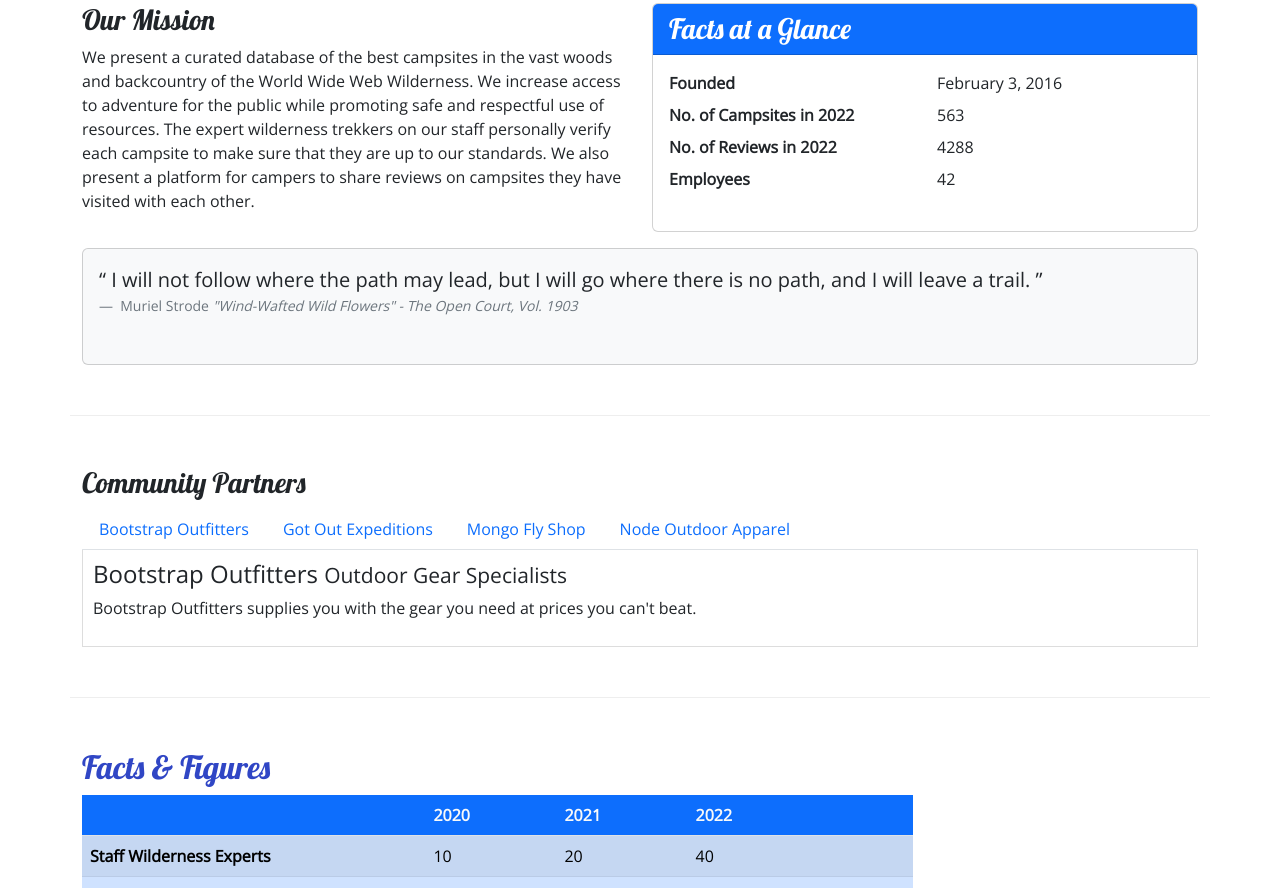
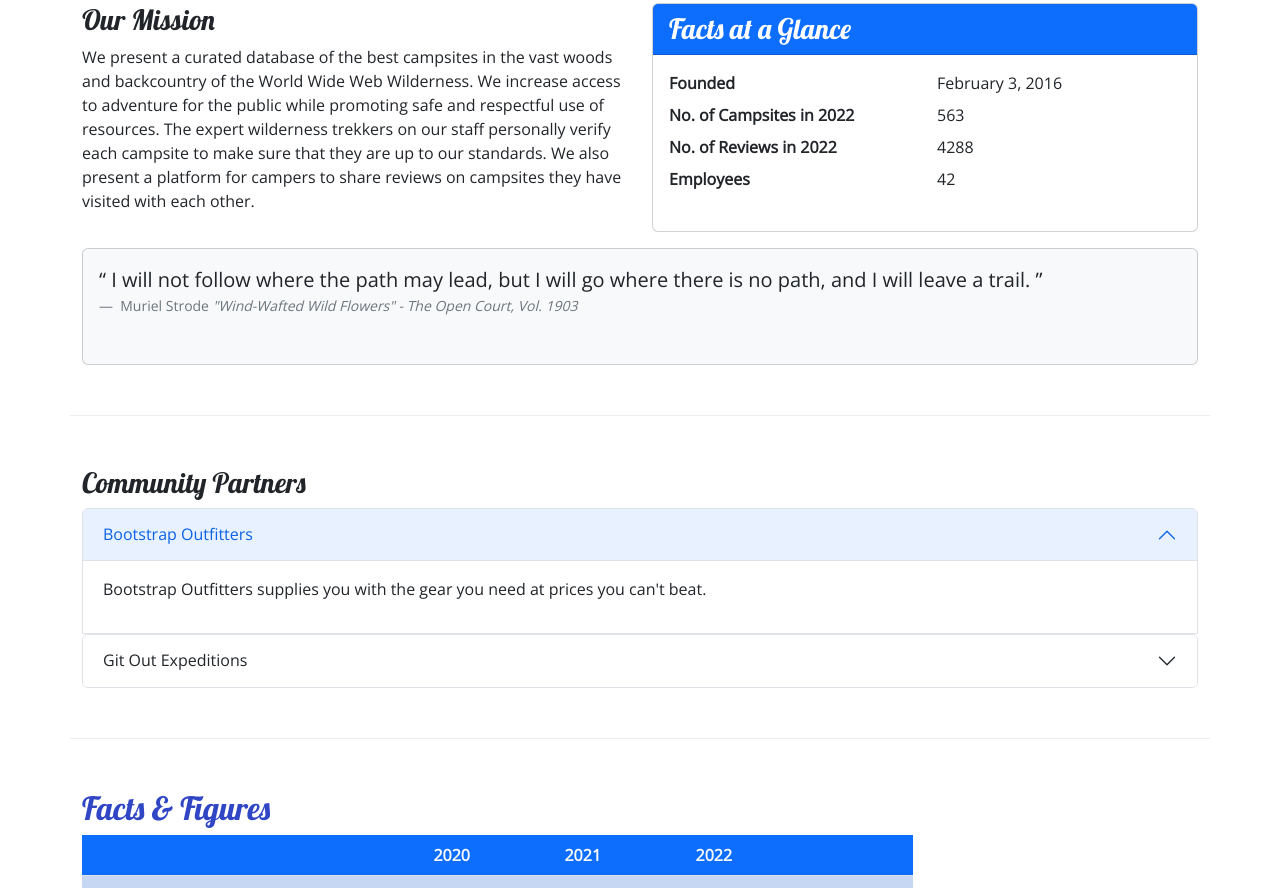
Before and after one commit to hisham-maarraoui/Nucamp-fictional, a plain HTML site: page aboutus.html in a window 1280 px wide. Shown: the part 378-1266 px from the top of the page. Drawn offline with nearby package versions, Linux system fonts and the light colour scheme.

Commit message:
Week 3 Workshop Assignment

```diff
--- a/aboutus.html
+++ b/aboutus.html
@@ -111,20 +111,27 @@
             <div>
                 <div class="col">
                     <h3>Community Partners</h3>
-                    <ul class="nav nav-tabs">
-                        <li class="nav-item active"><a class="nav-link" href="#bootstrap" role="tab" data-bs-toggle="tab">Bootstrap Outfitters</a></li>
-                        <li class="nav-item"><a class="nav-link" href="#git" role="tab" data-bs-toggle="tab">Got Out Expeditions</a></li>
-                        <li class="nav-item"><a class="nav-link" href="#mongo" role="tab" data-bs-toggle="tab">Mongo Fly Shop</a></li>
-                        <li class="nav-item"><a class="nav-link" href="#node" role="tab" data-bs-toggle="tab">Node Outdoor Apparel</a></li>
-                    </ul>
-                    <div class="tab-content">
-                        <div role="tabpanel" class="tab-pane fade show active" id="bootstrap">
-                            <h4>Bootstrap Outfitters <small>Outdoor Gear Specialists</small></h4>
-                            <p class="d-none d-sm-block">Bootstrap Outfitters supplies you with the gear you need at prices you can't beat.</p>
+                    <div id="accordionExample" class="accordion">
+                        <div class="accordion-item">
+                            <h4 class="accordion-header">
+                                <button class="accordion-button" type="button" data-bs-toggle="collapse" data-bs-target="#bootstrap">Bootstrap Outfitters
+                                    </button>
+                            </h4>
+                            <div id="bootstrap" class="accordion-collapse collapse show" data-bs-parent="#accordionExample">
+                                <div class="accordion-body d-none d-sm-block">
+                                    <p>Bootstrap Outfitters supplies you with the gear you need at prices you can't beat.</p>
+                                </div>
+                            </div>
                         </div>
-                        <div role="tabpanel" class="tab-pane fade" id="git">
-                            <h4>Git Out Expeditions <small>Group Adventure Expeditions</small></h4>
-                            <p class="d-none d-sm-block">Join Git Out Expeditions to explore new horizons with a group of other adventurers!</p>
+                        <div id="accordionExample" class="accordion">
+                            <div class="accordion-item">
+                                <h4 class="accordion-header">
+                                    <button class="accordion-button collapsed" type="button" data-bs-toggle="collapse" data-bs-target="#git">Git Out Expeditions
+                                        </button>
+                                </h4>
+                                <div id="git" class="accordion-collapse collapse collapse" data-bs-parent="#accordionExample">
+                                    <div class="accordion-body d-none d-sm-block">
+                                        <p>Join Git Out Expeditions to explore new horizons with a group of other adventurers!</p>
                         </div>
                         <div role="tabpanel" class="tab-pane fade" id="mongo">
                             <h4>Mongo Fly Shop <small>Your Neighborhood Fly Fishing Shop</small></h4>
```
Also changed, not shown: index.html (+1 -0 lines).
